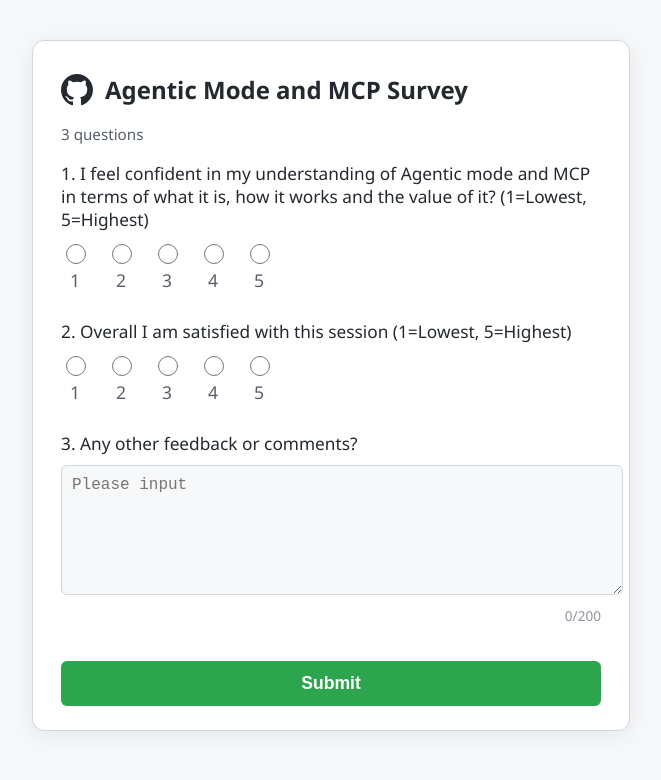
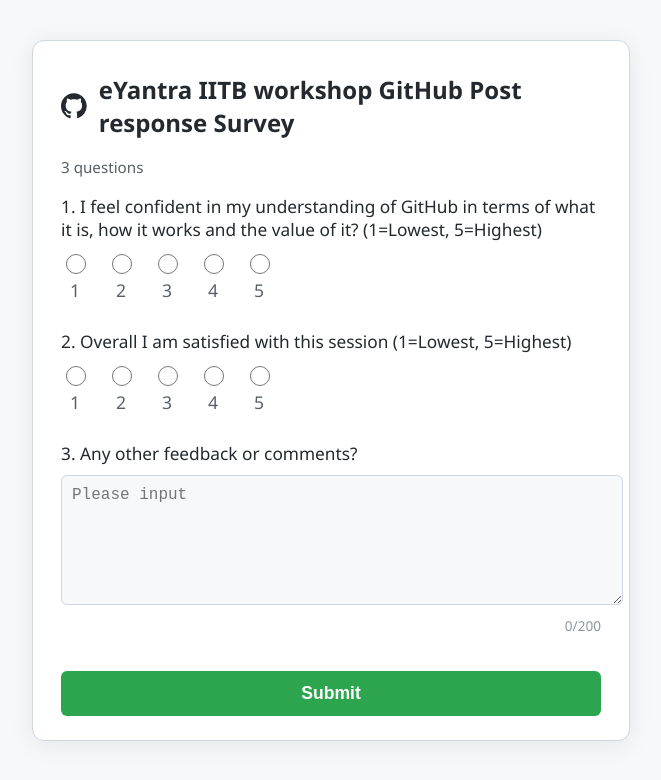
Before and after one commit to dhanachavan/survey-collector, a plain HTML site: page index.html in a window 1280 px wide. Shown: the whole page, without its empty margins (309-970 px from the left). Drawn offline with Linux system fonts and the light colour scheme; some icons are missing.

Commit message:
update title and question

```diff
--- a/index.html
+++ b/index.html
@@ -3,7 +3,7 @@
 <head>
     <meta charset="UTF-8">
     <meta name="viewport" content="width=device-width, initial-scale=1.0">
-    <title>Agentic Mode and MCP Survey</title>
+    <title>eYantra IITB workshop GitHub Post response Survey</title>
     <link rel="stylesheet" href="styles.css">
     <link rel="stylesheet" href="https://cdnjs.cloudflare.com/ajax/libs/octicons/8.5.0/build.css">
 </head>
@@ -14,7 +14,7 @@
                 <svg class="octicon" xmlns="http://www.w3.org/2000/svg" viewBox="0 0 16 16" width="32" height="32">
                     <path fill="currentColor" d="M8 0C3.58 0 0 3.58 0 8c0 3.54 2.29 6.53 5.47 7.59.4.07.55-.17.55-.38 0-.19-.01-.82-.01-1.49-2.01.37-2.53-.49-2.69-.94-.09-.23-.48-.94-.82-1.13-.28-.15-.68-.52-.01-.53.63-.01 1.08.58 1.23.82.72 1.21 1.87.87 2.33.66.07-.52.28-.87.51-1.07-1.78-.2-3.64-.89-3.64-3.95 0-.87.31-1.59.82-2.15-.08-.2-.36-1.02.08-2.12 0 0 .67-.21 2.2.82.64-.18 1.32-.27 2-.27.68 0 1.36.09 2 .27 1.53-1.04 2.2-.82 2.2-.82.44 1.1.16 1.92.08 2.12.51.56.82 1.27.82 2.15 0 3.07-1.87 3.75-3.65 3.95.29.25.54.73.54 1.48 0 1.07-.01 1.93-.01 2.2 0 .21.15.46.55.38A8.013 8.013 0 0016 8c0-4.42-3.58-8-8-8z"></path>
                 </svg>
-                <h1>Agentic Mode and MCP Survey</h1>
+                <h1>eYantra IITB workshop GitHub Post response Survey</h1>
             </div>
         </header>
 
@@ -23,7 +23,7 @@
                 <div class="question-count">3 questions</div>
 
                 <div class="form-group">
-                    <h2>1. I feel confident in my understanding of Agentic mode and MCP in terms of what it is, how it works and the value of it? (1=Lowest, 5=Highest)</h2>
+                    <h2>1. I feel confident in my understanding of GitHub in terms of what it is, how it works and the value of it? (1=Lowest, 5=Highest)</h2>
                     <div class="rating-group">
                         <label class="rating-option">
                             <input type="radio" name="confidence" value="1" required>
```
